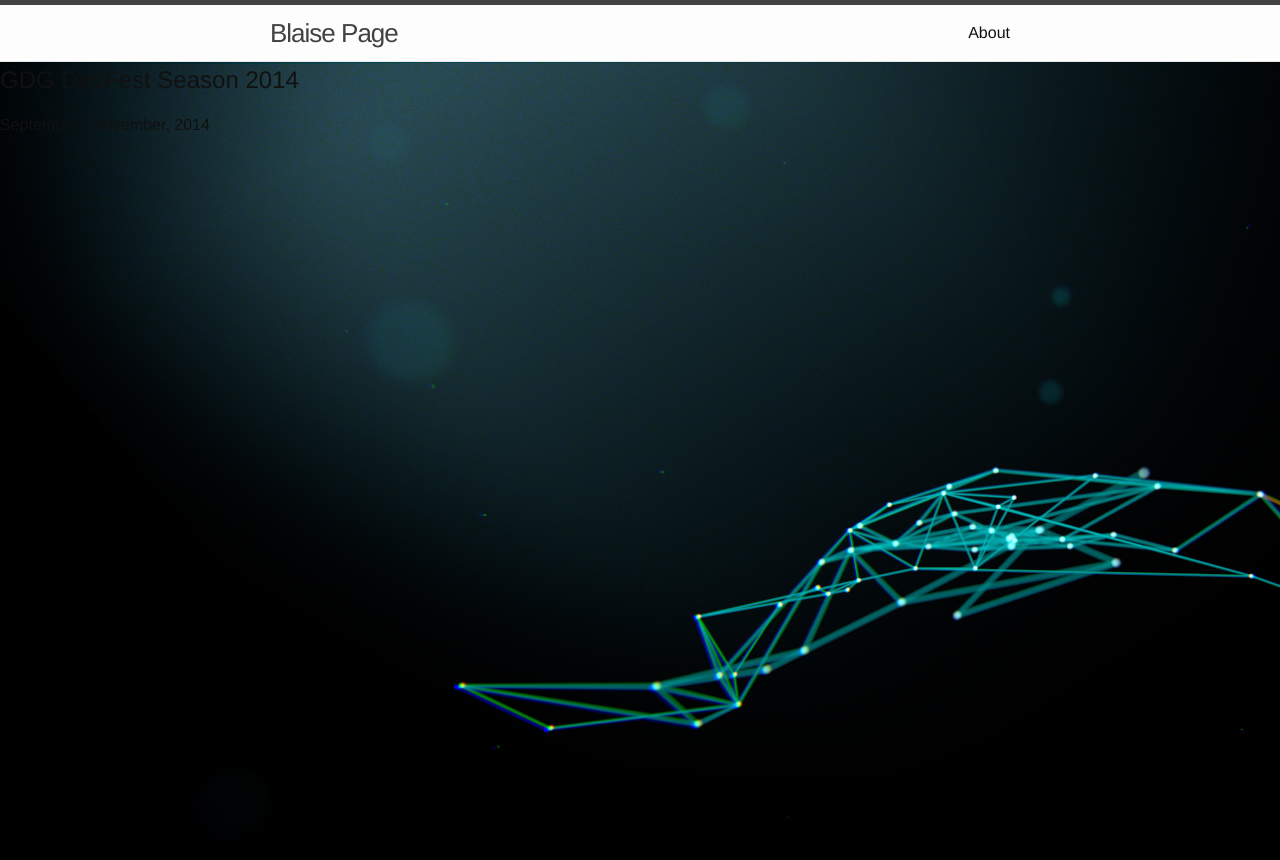
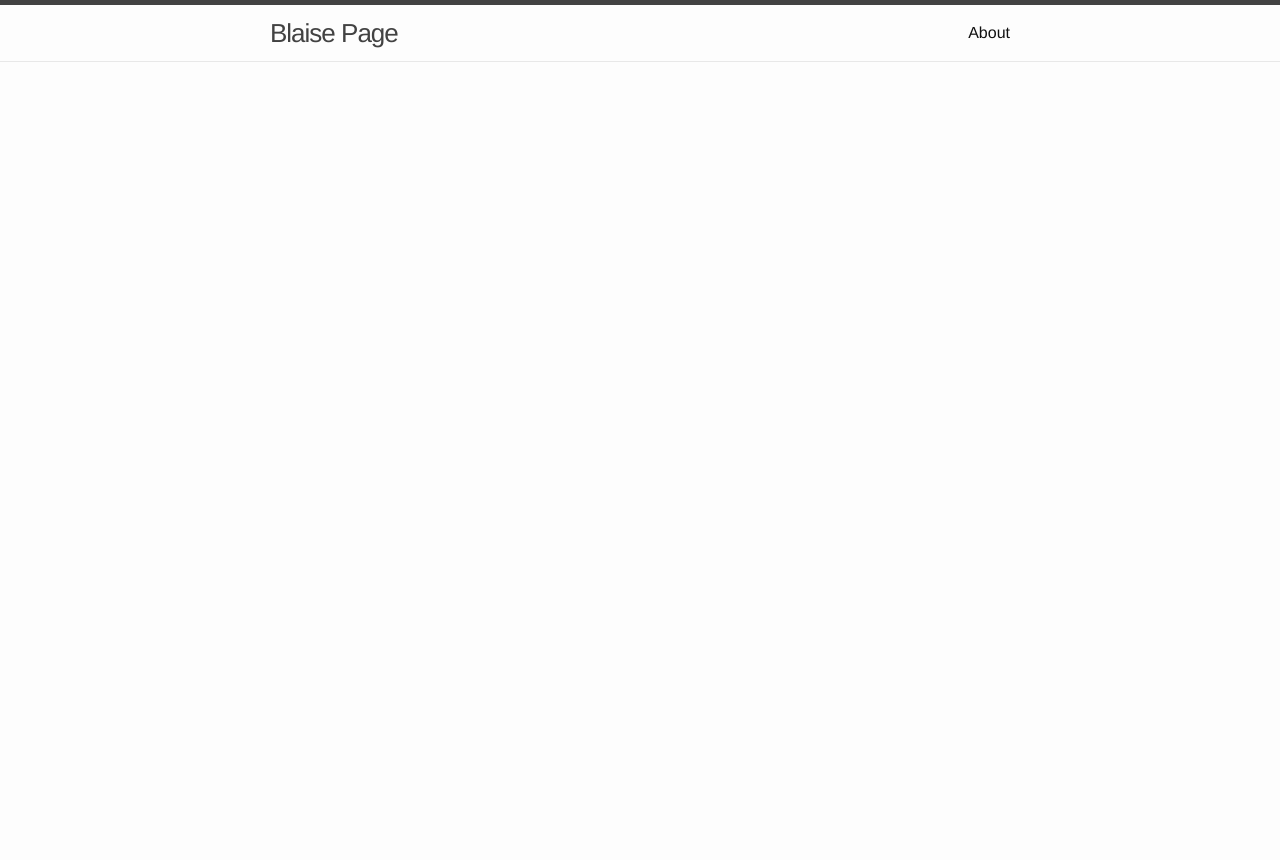
Before and after one commit to BlaisePage/BlaisePage.github.io, a Jekyll site: the page built from index.html, in a window 1280 px wide and 900 px high. Shown: the top 860 px of the window. Built offline with Jekyll 4.4.1, drawn with Linux system fonts in a browser that asks for light colours; some of the changed lines change nothing that is shown.

Commit message:
Update _config.yml

```diff
--- a/_config.yml
+++ b/_config.yml
@@ -18,20 +18,3 @@
 
 # Build settings
 markdown: kramdown
-
-# Navigation
-navigationLinks:
- - {permalink: "/", text: "Home"}
- - {permalink: "/blog/", text: "Blog"}
- - {permalink: "/schedule/", text: "Schedule"}
- - {permalink: "/speakers/", text: "Speakers"}
- - {permalink: "/team/", text: "Team"}
- - {permalink: "/logistics/", text: "Logistics"}
- - {permalink: "/hackathon/", text: "Hackathon"}
-
-# Hero Block
-heroImage: "hero.jpg"
-heroTitle: "GDG DevFest <typeout> 2014"
-eventDate: "September - November, 2014"
-typeoutTextValues: '"", "Season", "Ukraine", "Germany", "USA"'
-typeoutFallback: "Season"
```
